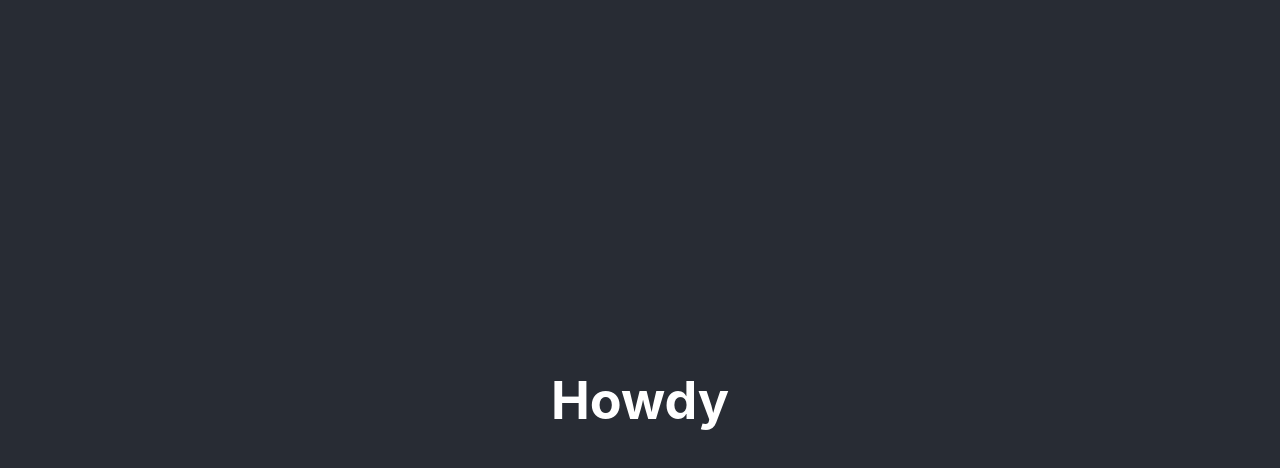
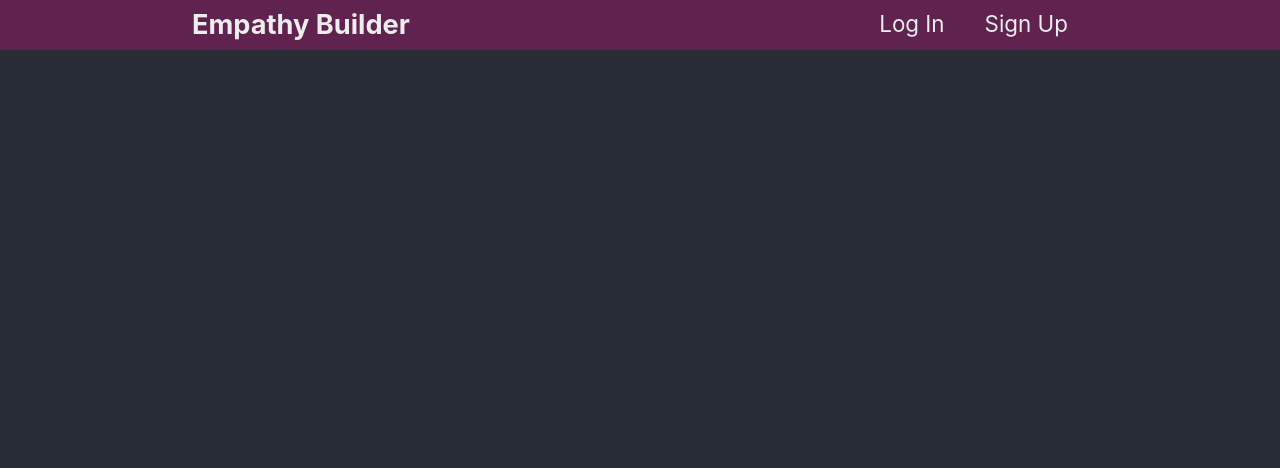
Before and after one commit to wvanorder/Front-End, a React (Create React App) app in the folder empathy-builder/: page / in a window 1280 px wide. Shown: the top 468 px of the page. Built offline with nearby package versions, Linux system fonts and the light colour scheme.

Commit message:
nav bar mapped out, no functionality but it looks pretty!

```diff
--- a/empathy-builder/src/App.css
+++ b/empathy-builder/src/App.css
@@ -1,11 +1,8 @@
 .App {
   text-align: center;
   background-color: #282c34;
-  min-height: 100vh;
+  height: 100vh;
   display: flex;
   flex-direction: column;
-  align-items: center;
-  justify-content: center;
-  font-size: calc(10px + 2vmin);
   color: white;
 }
--- a/empathy-builder/src/App.js
+++ b/empathy-builder/src/App.js
@@ -1,11 +1,14 @@
 import React from 'react';
-import logo from './logo.svg';
+
+
+import NavBar from './components/NavBar';
+
 import './App.css';
 
 function App() {
   return (
     <div className="App">
-      <h1>Howdy</h1>
+      <NavBar />
     </div>
   );
 }
--- /dev/null
+++ b/empathy-builder/src/components/NavBar.js
@@ -0,0 +1,73 @@
+import React from 'react';
+import { NavLink } from 'react-router-dom';
+import styled from 'styled-components';
+
+const NavContainer = styled.div`
+    width: 100%;
+    height: 50px;
+    background-color: #602350;
+    position: fixed;
+    z-index: 10000;
+`
+
+const NavigationBar = styled.div`
+    width: 70vw;
+    height: 50px;
+    line-height: 50px;
+    display: flex;
+    flex-flow: row nowrap;
+    justify-content: space-between;
+    align-items: center;
+    margin: 0 auto;
+    z-index: 1000;
+`
+
+const NavLogo = styled.div`
+    font-weight: bold;
+    font-size: 1.7rem;
+    color: #EDEDED;
+    cursor: default;
+`
+
+const Links = styled.div`
+    .active{
+        font-weight: bold;
+        text-decoration: underline;
+    }
+
+    a{
+        color: #ededed;
+        margin: 0px 20px;
+        font-size: 1.4rem;
+        text-decoration: none;
+        &:hover{
+            color: #F9BBB1
+            transition-duration: 0.2s;
+        }
+    }
+`
+
+const NavBar = () => {
+
+    return(
+        <NavContainer>
+            <NavigationBar>
+                <NavLogo>Empathy Builder</NavLogo>
+                <Links>
+                    {localStorage.getItem('jwt') ? (
+                        <NavLink to='/login'>
+                            Log Out
+                        </NavLink>
+                    ) : (
+                        <div>
+                            <NavLink to='/login'>Log In</NavLink>
+                            <NavLink to='/sign-up'>Sign Up</NavLink>
+                        </div>
+                    )}
+                </Links>
+            </NavigationBar>
+        </NavContainer>
+    );
+};
+
+export default NavBar;
--- a/empathy-builder/src/index.js
+++ b/empathy-builder/src/index.js
@@ -2,8 +2,17 @@ import React from 'react';
 import ReactDOM from 'react-dom';
 import './index.css';
 import App from './App';
+import { BrowserRouter as Router, withRouter } from 'react-router-dom';
 
-ReactDOM.render(<App />, document.getElementById('root'));
+
+
+const AppWithRouter = withRouter(App);
+ReactDOM.render(
+    <Router>
+        <AppWithRouter />
+    </Router>
+    ,document.getElementById('root')
+);
 
 // If you want your app to work offline and load faster, you can change
 // unregister() to register() below. Note this comes with some pitfalls.
```
